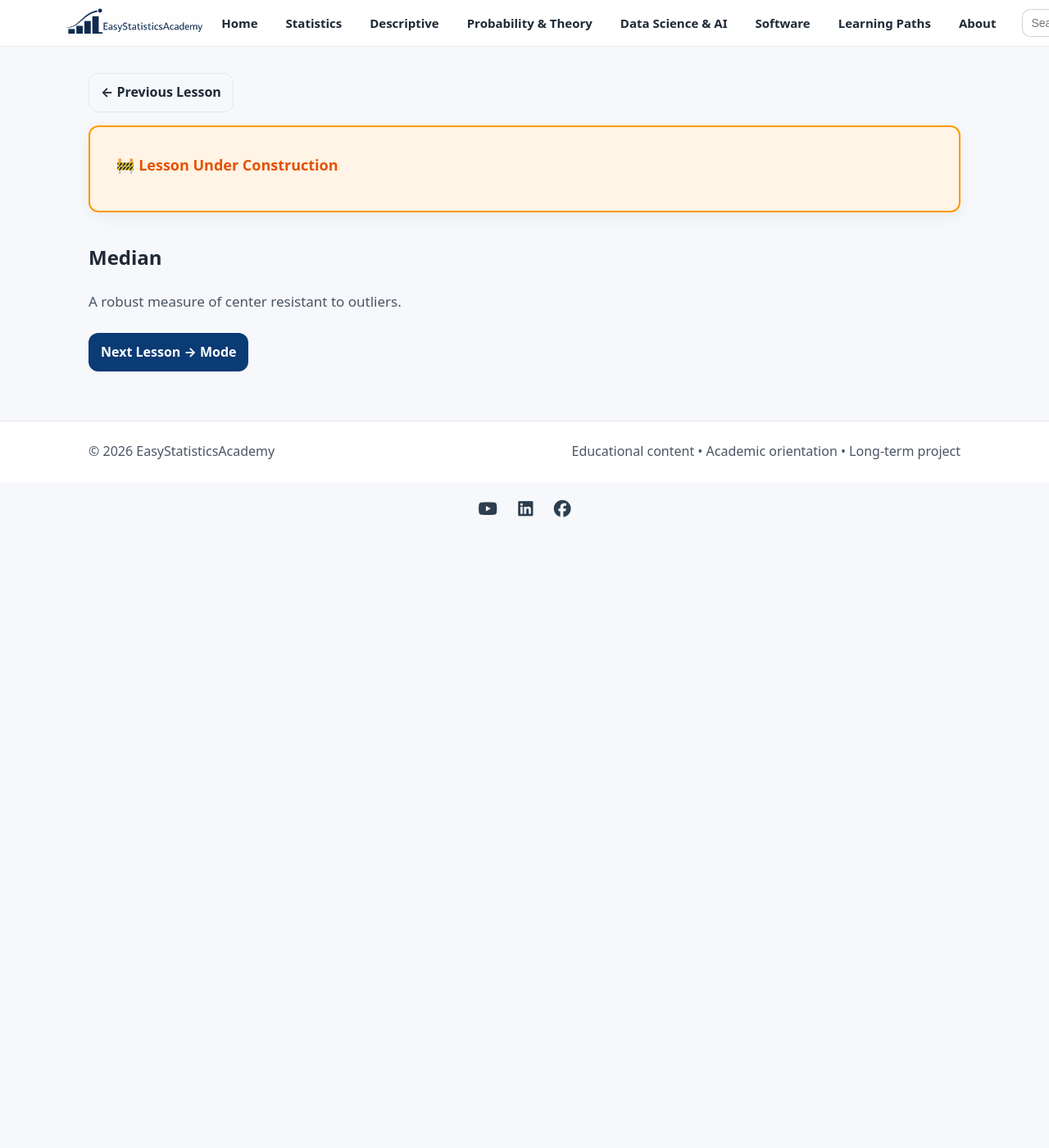
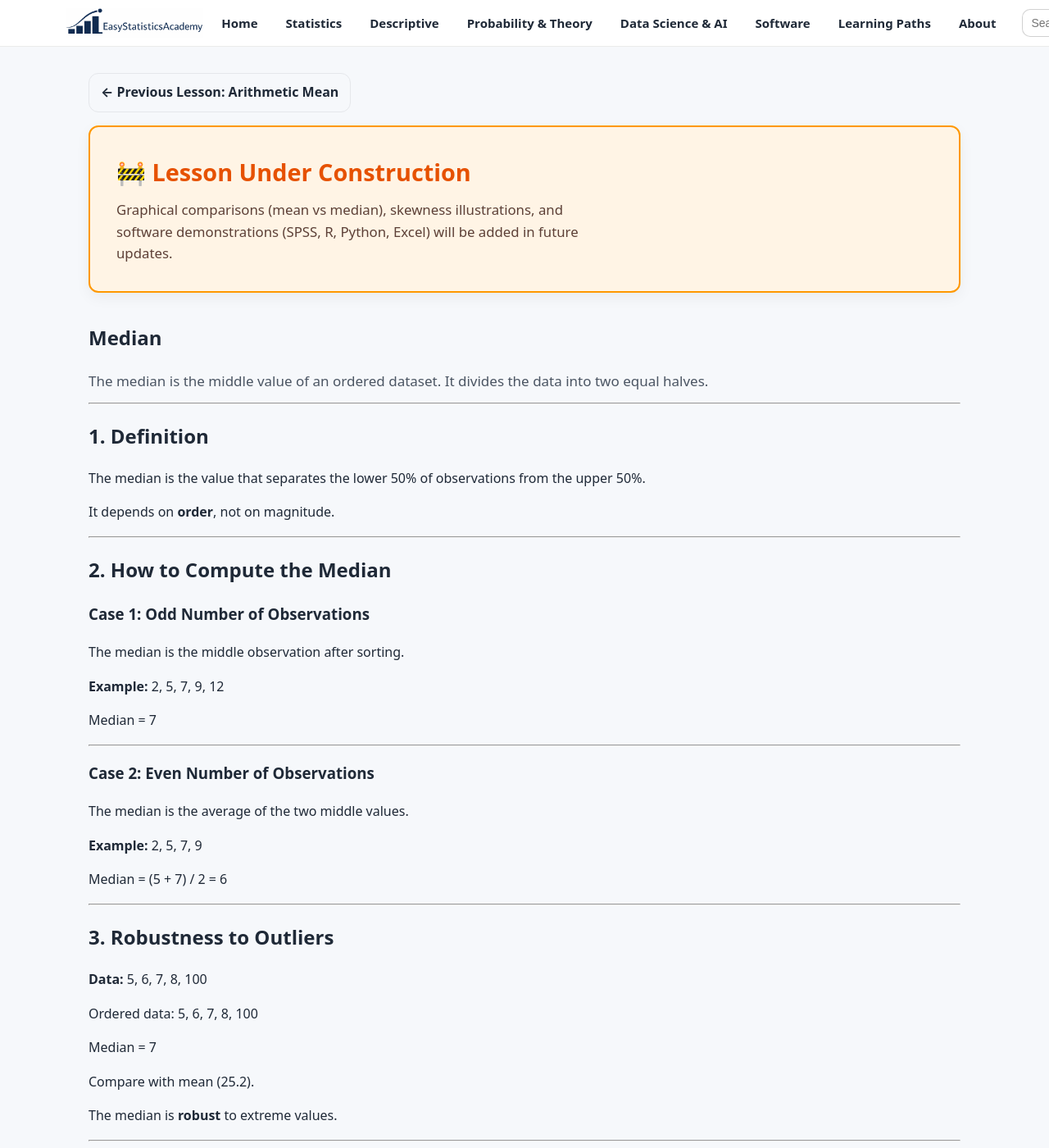
Before and after one commit to ammar-homaida-statistics/easystatisticsacademy, a Jekyll site: the page built from descriptive/center/median/index.md, in a window 1280 px wide and 1400 px high. Shown: the whole window at 82% size. Built offline with Jekyll 4.4.1, drawn with Linux system fonts in a browser that asks for light colours; some of the changed text lies outside the part shown.

Commit message:
Add lesson content

```diff
--- a/descriptive/center/median/index.md
+++ b/descriptive/center/median/index.md
@@ -1,27 +1,166 @@
 ---
 layout: default
 title: "Median"
+description: "Definition, computation, robustness, and interpretation of the median as a measure of center."
 permalink: /descriptive/center/median/
 sidebar: false
 ---
 
 <section class="section section-slim">
   <a class="btn btn-outline" href="/descriptive/center/arithmetic-mean/">
-    ← Previous Lesson
+    ← Previous Lesson: Arithmetic Mean
   </a>
 </section>
 
+<!-- UNDER CONSTRUCTION NOTICE -->
 <section class="section section-slim">
   <div class="callout" style="background:#fff4e5;border:2px solid #ff9800;padding:2rem;border-radius:12px;">
-    <h2 style="margin-top:0;color:#e65100;">🚧 Lesson Under Construction</h2>
+    <div class="callout-copy">
+      <h2 style="margin-top:0;color:#e65100;font-size:1.8rem;">
+        🚧 Lesson Under Construction
+      </h2>
+      <p style="margin:0;font-size:1.05rem;color:#5d4037;line-height:1.6;">
+        Graphical comparisons (mean vs median), skewness illustrations, and software demonstrations (SPSS, R, Python, Excel) will be added in future updates.
+      </p>
+    </div>
   </div>
 </section>
 
 <section class="section">
-  <h1>Median</h1>
-  <p class="lead">
-    A robust measure of center resistant to outliers.
+  <div class="section-head">
+    <h1>Median</h1>
+    <p class="lead">
+      The median is the middle value of an ordered dataset.
+      It divides the data into two equal halves.
+    </p>
+  </div>
+
+  <hr>
+
+  <h2>1. Definition</h2>
+
+  <p>
+    The median is the value that separates the lower 50% of observations
+    from the upper 50%.
   </p>
+
+  <p>
+    It depends on <strong>order</strong>, not on magnitude.
+  </p>
+
+  <hr>
+
+  <h2>2. How to Compute the Median</h2>
+
+  <h3>Case 1: Odd Number of Observations</h3>
+
+  <p>
+    The median is the middle observation after sorting.
+  </p>
+
+  <p><strong>Example:</strong> 2, 5, 7, 9, 12</p>
+
+  <p>
+    Median = 7
+  </p>
+
+  <hr>
+
+  <h3>Case 2: Even Number of Observations</h3>
+
+  <p>
+    The median is the average of the two middle values.
+  </p>
+
+  <p><strong>Example:</strong> 2, 5, 7, 9</p>
+
+  <p>
+    Median = (5 + 7) / 2 = 6
+  </p>
+
+  <hr>
+
+  <h2>3. Robustness to Outliers</h2>
+
+  <p><strong>Data:</strong> 5, 6, 7, 8, 100</p>
+
+  <p>
+    Ordered data: 5, 6, 7, 8, 100
+  </p>
+
+  <p>
+    Median = 7
+  </p>
+
+  <p>
+    Compare with mean (25.2).
+  </p>
+
+  <p>
+    The median is <strong>robust</strong> to extreme values.
+  </p>
+
+  <hr>
+
+  <h2>4. Interpretation in Skewed Distributions</h2>
+
+  <ul>
+    <li>Right-skewed: Mean &gt; Median</li>
+    <li>Left-skewed: Mean &lt; Median</li>
+    <li>Symmetric: Mean ≈ Median</li>
+  </ul>
+
+  <p>
+    This relationship helps diagnose distribution shape.
+  </p>
+
+  <hr>
+
+  <h2>5. When Is the Median Appropriate?</h2>
+
+  <ul>
+    <li>Skewed numerical distributions</li>
+    <li>Presence of outliers</li>
+    <li>Ordinal data (where ordering exists but averaging is questionable)</li>
+  </ul>
+
+  <p>
+    The median is especially useful in:
+  </p>
+
+  <ul>
+    <li>Income data</li>
+    <li>House prices</li>
+    <li>Waiting times</li>
+  </ul>
+
+  <hr>
+
+  <h2>6. Conceptual Perspective</h2>
+
+  <p>
+    The median minimizes the sum of absolute deviations:
+  </p>
+
+  <p style="font-size:1.05rem;">
+    Σ |xᵢ − median|
+  </p>
+
+  <p>
+    This makes it a central measure from a different mathematical principle than the mean.
+  </p>
+
+  <hr>
+
+  <h2>Summary</h2>
+
+  <ul>
+    <li>The median is the middle ordered value.</li>
+    <li>It divides data into two equal halves.</li>
+    <li>It is robust to outliers.</li>
+    <li>It is preferred for skewed distributions.</li>
+  </ul>
+
 </section>
 
 <section class="section section-slim">
```
